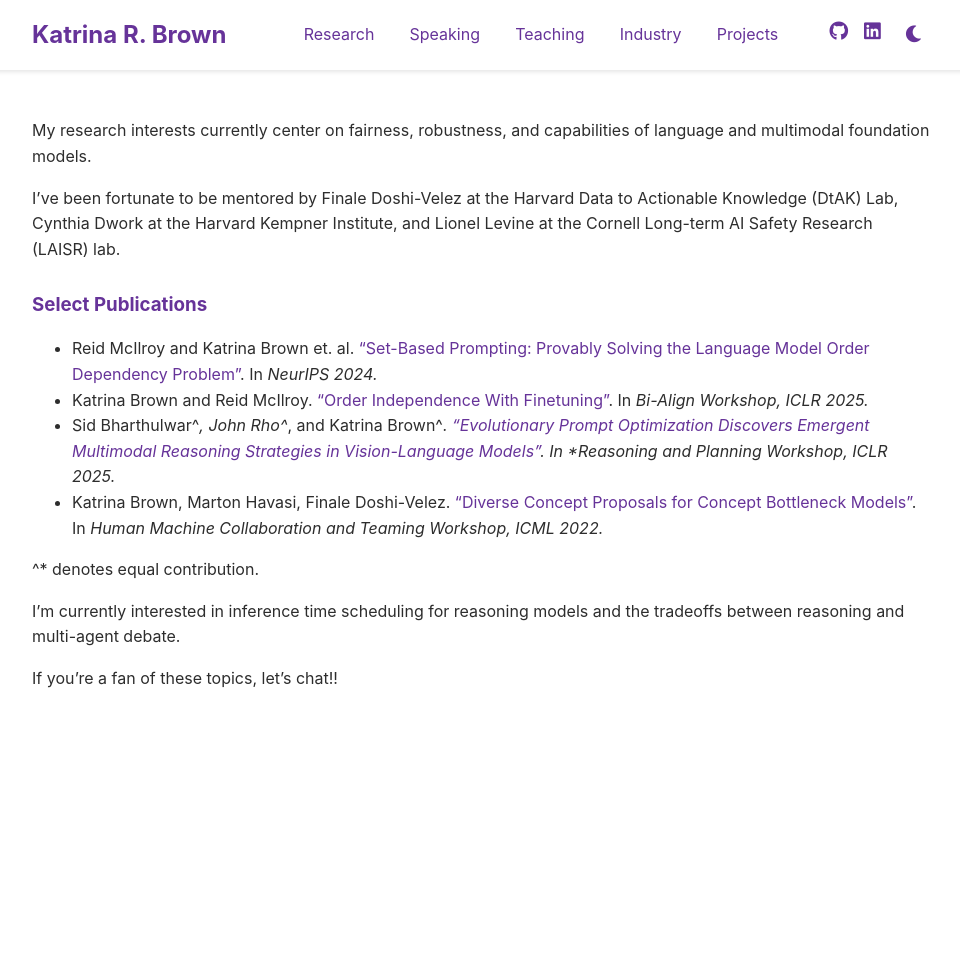
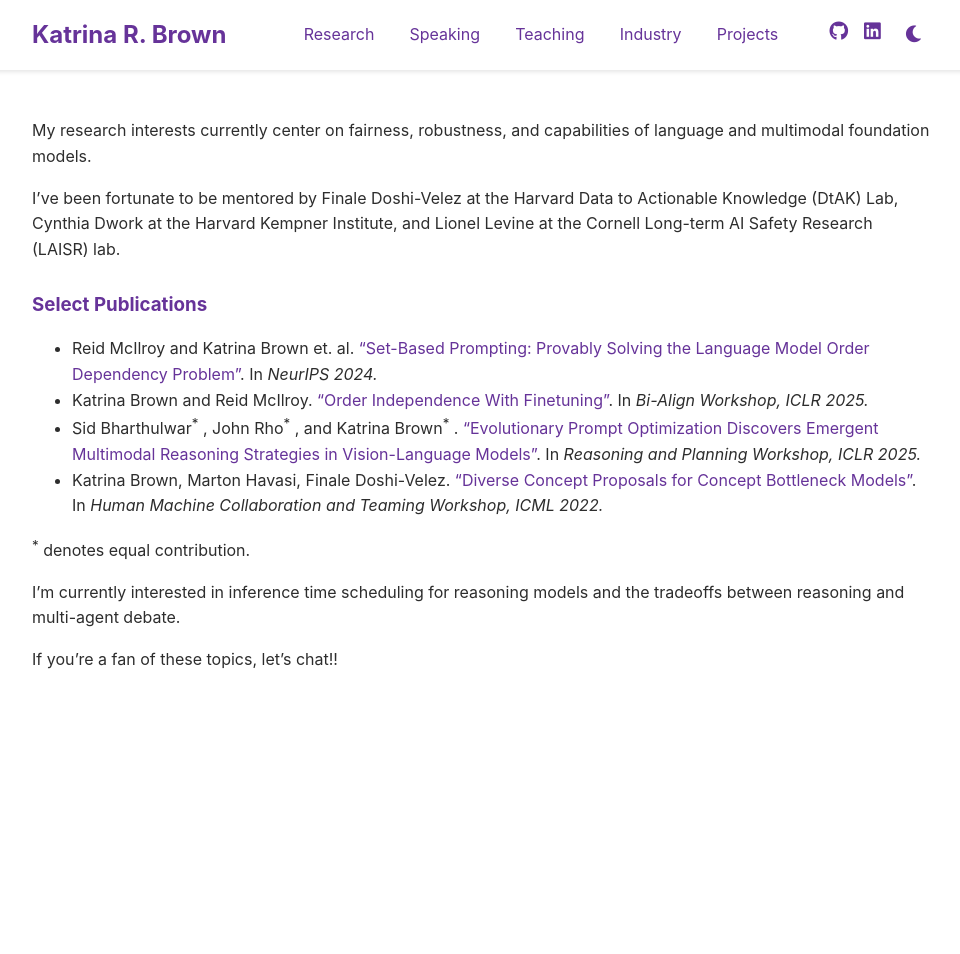
Before and after one commit to brownkat6/katrinarbrown, a Jekyll site: the page built from docs/research.md, in a window 1280 px wide. Shown: the whole page, without its empty margins (158-1118 px from the left). Built offline with Jekyll 4.4.1, drawn with Linux system fonts in a browser that asks for light colours.

Commit message:
citation format

```diff
--- a/docs/research.md
+++ b/docs/research.md
@@ -10,10 +10,10 @@ I've been fortunate to be mentored by Finale Doshi-Velez at the Harvard Data to
 ### Select Publications
 - Reid McIlroy and Katrina Brown et. al. ["Set-Based Prompting: Provably Solving the Language Model Order Dependency Problem"](https://arxiv.org/abs/2406.03919). In *NeurIPS 2024.*
 - Katrina Brown and Reid McIlroy. ["Order Independence With Finetuning"](https://openreview.net/pdf?id=08E6XX0Yen). In *Bi-Align Workshop, ICLR 2025.*
-- Sid Bharthulwar^*, John Rho^*, and Katrina Brown^*. ["Evolutionary Prompt Optimization Discovers Emergent Multimodal Reasoning Strategies in Vision-Language Models"](https://openreview.net/pdf?id=u8BO0NFF21). In *Reasoning and Planning Workshop, ICLR 2025.*
+- Sid Bharthulwar<sup>*</sup> , John Rho<sup>*</sup> , and Katrina Brown<sup>*</sup> . ["Evolutionary Prompt Optimization Discovers Emergent Multimodal Reasoning Strategies in Vision-Language Models"](https://openreview.net/pdf?id=u8BO0NFF21). In _Reasoning and Planning Workshop, ICLR 2025._
 - Katrina Brown, Marton Havasi, Finale Doshi-Velez. ["Diverse Concept Proposals for Concept Bottleneck Models"](https://arxiv.org/pdf/2412.18059). In *Human Machine Collaboration and Teaming Workshop, ICML 2022.*
 
-^* denotes equal contribution.
+<sup>*</sup> denotes equal contribution.
 
 I'm currently interested in inference time scheduling for reasoning models and the tradeoffs between reasoning and multi-agent debate.
 
```
